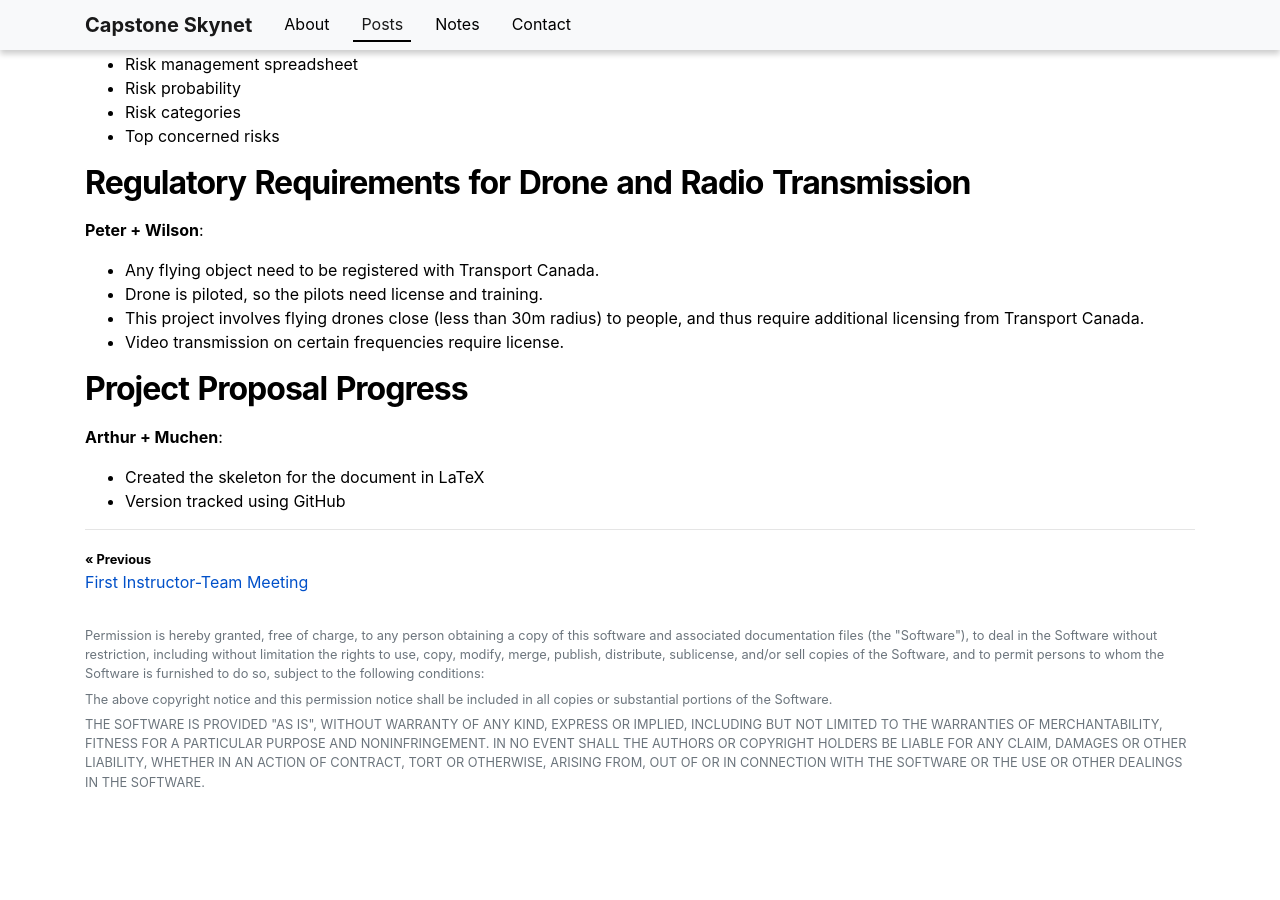
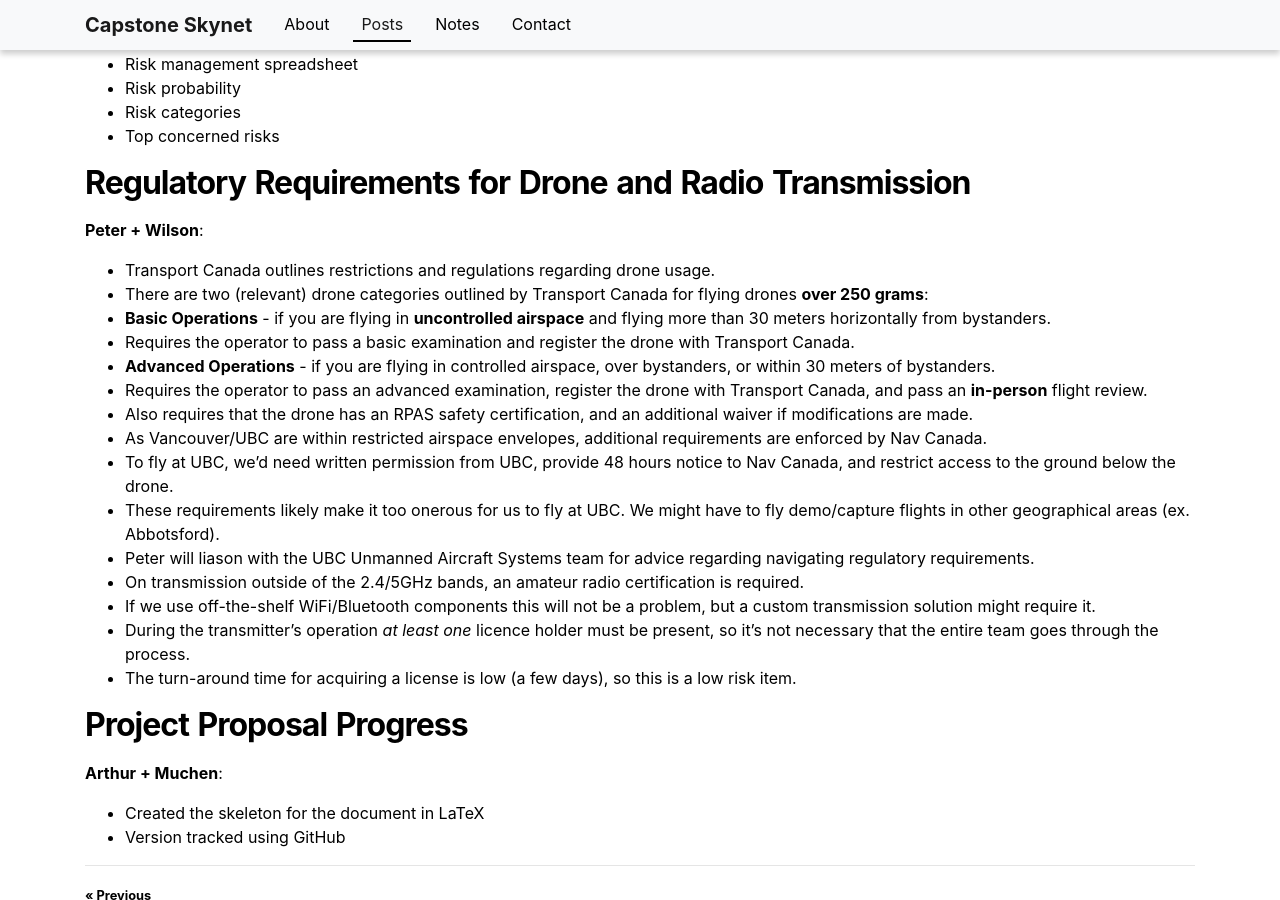
Before and after one commit to Capstone-Skynet/Capstone-Skynet.github.io, a Jekyll site: the page built from _posts/2019-09-26-instr-meeting-2.md, in a window 1280 px wide and 900 px high, scrolled down 1049 px. Built offline with Jekyll 4.4.1, drawn with Linux system fonts in a browser that asks for light colours; before the commit the page ends 1873 px from its top, so only the background shows below that.

Commit message:
Updated regulatory requirements section

```diff
--- a/_posts/2019-09-26-instr-meeting-2.md
+++ b/_posts/2019-09-26-instr-meeting-2.md
@@ -47,10 +47,24 @@ From our team meeting notes: <https://capstone-skynet.github.io/notes/2019/09/24
 
 **Peter + Wilson**:
 
-- Any flying object need to be registered with Transport Canada.
-- Drone is piloted, so the pilots need license and training.
-- This project involves flying drones close (less than 30m radius) to people, and thus require additional licensing from Transport Canada.
-- Video transmission on certain frequencies require license.
+- Transport Canada outlines restrictions and regulations regarding drone usage.
+- There are two (relevant) drone categories outlined by Transport Canada for flying drones **over 250 grams**:
+ - **Basic Operations** - if you are flying in **uncontrolled airspace** and flying more than 30 meters horizontally from bystanders.
+  - Requires the operator to pass a basic examination and register the drone with Transport Canada.
+ - **Advanced Operations** - if you are flying in controlled airspace, over bystanders, or within 30 meters of bystanders.
+  - Requires the operator to pass an advanced examination, register the drone with Transport Canada, and pass an **in-person** flight review.
+  - Also requires that the drone has an RPAS safety certification, and an additional waiver if modifications are made.
+
+- As Vancouver/UBC are within restricted airspace envelopes, additional requirements are enforced by Nav Canada.
+ - To fly at UBC, we'd need written permission from UBC, provide 48 hours notice to Nav Canada, and restrict access to the ground below the drone.
+ - These requirements likely make it too onerous for us to fly at UBC. We might have to fly demo/capture flights in other geographical areas (ex. Abbotsford).
+
+- Peter will liason with the UBC Unmanned Aircraft Systems team for advice regarding navigating regulatory requirements.
+
+- On transmission outside of the 2.4/5GHz bands, an amateur radio certification is required.
+ - If we use off-the-shelf WiFi/Bluetooth components this will not be a problem, but a custom transmission solution might require it.
+ - During the transmitter's operation *at least one* licence holder must be present, so it's not necessary that the entire team goes through the process.
+ - The turn-around time for acquiring a license is low (a few days), so this is a low risk item.
 
 
 
```
